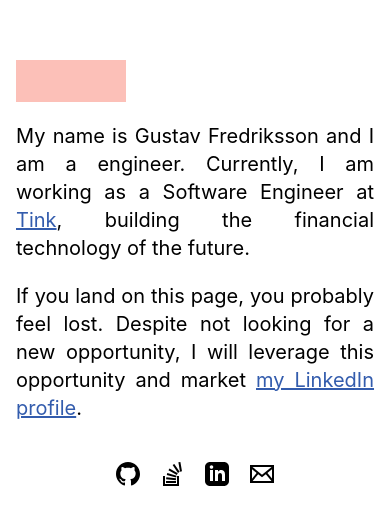
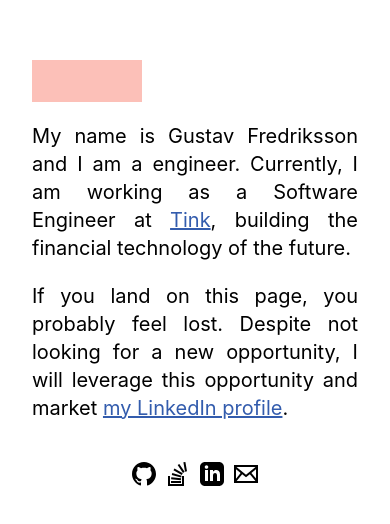
Before and after one commit to fredrikssongustav/gustavfredriksson, a React (Create React App) app: page / in a window 390 px wide. Shown: the part 126-650 px from the top of the page. Built offline with nearby package versions, Linux system fonts and the light colour scheme.

Commit message:
refactor: make Hello text more responsive

```diff
--- a/src/components/Hello/Hello.tsx
+++ b/src/components/Hello/Hello.tsx
@@ -10,7 +10,7 @@ const CenteredContainer = styled.div`
   justify-content: center;
   align-items: center;
   width: 100%;
-  margin: 16px;
+  margin: 32px;
 
   /* Bump text-size */
   font-size: 20px;
```
